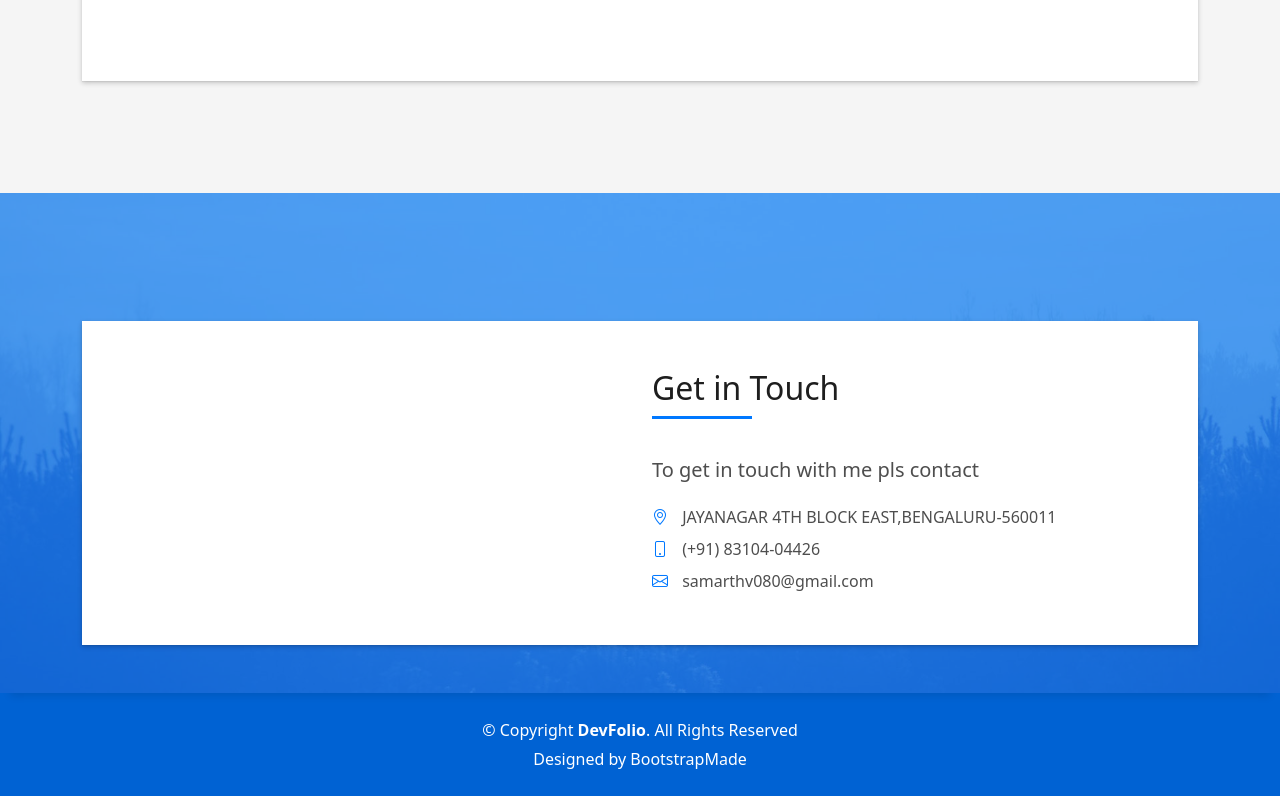
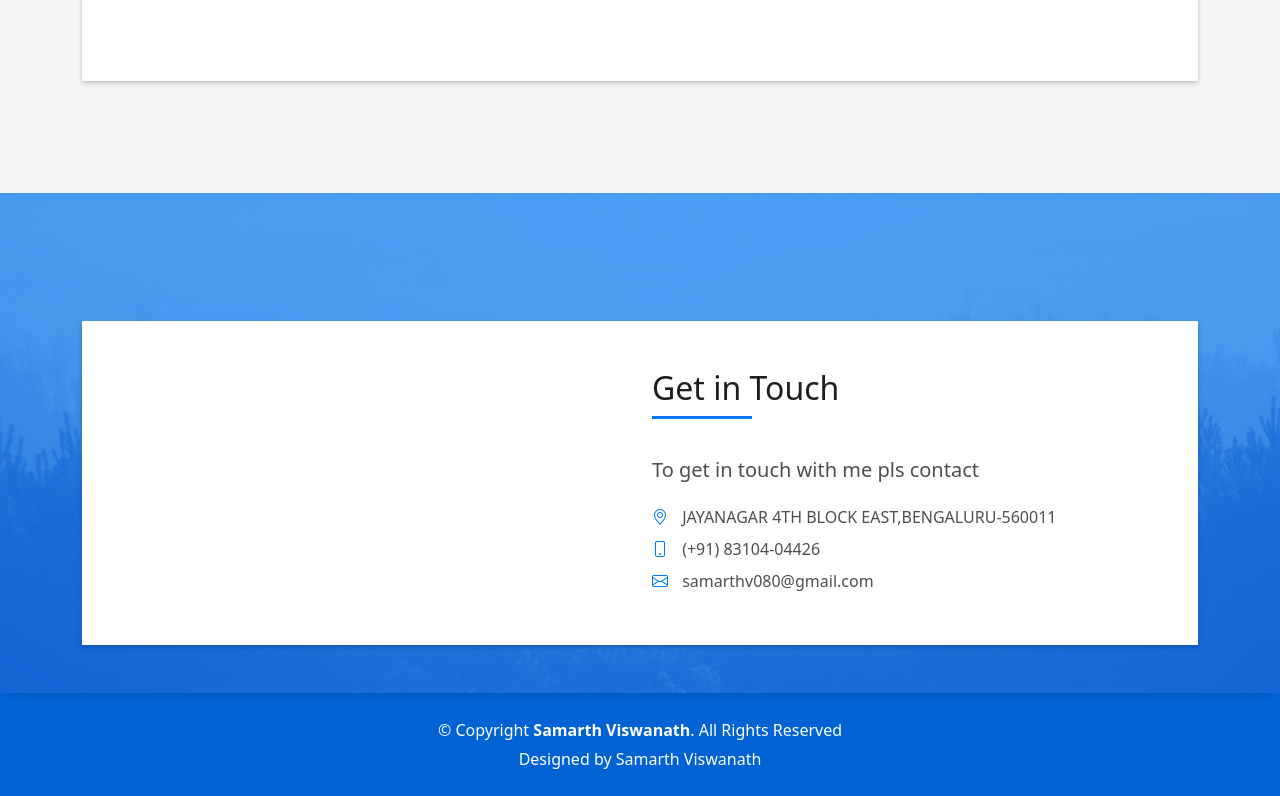
Before and after one commit to lonewolf1005/MyProfile, a plain HTML site: page index.html in a window 1280 px wide. Shown: the part 1484-2280 px from the top of the page. Drawn offline with Linux system fonts and the light colour scheme.

Commit message:
Update index.html

```diff
--- a/index.html
+++ b/index.html
@@ -5,7 +5,7 @@
   <meta charset="utf-8">
   <meta content="width=device-width, initial-scale=1.0" name="viewport">
 
-  <title>DevFolio Bootstrap Portfolio Template - Index</title>
+  <title>Samarth Viswanath</title>
   <meta content="" name="description">
   <meta content="" name="keywords">
 
@@ -761,7 +761,7 @@
       <div class="row">
         <div class="col-sm-12">
           <div class="copyright-box">
-            <p class="copyright">&copy; Copyright <strong>DevFolio</strong>. All Rights Reserved</p>
+            <p class="copyright">&copy; Copyright <strong>Samarth Viswanath</strong>. All Rights Reserved</p>
             <div class="credits">
               <!--
               All the links in the footer should remain intact.
@@ -769,7 +769,7 @@
               Licensing information: https://bootstrapmade.com/license/
               Purchase the pro version with working PHP/AJAX contact form: https://bootstrapmade.com/buy/?theme=DevFolio
             -->
-              Designed by <a href="https://bootstrapmade.com/">BootstrapMade</a>
+              Designed by <a href="https://www.linkedin.com/in/samarth-viswanath/">Samarth Viswanath</a>
             </div>
           </div>
         </div>
```
